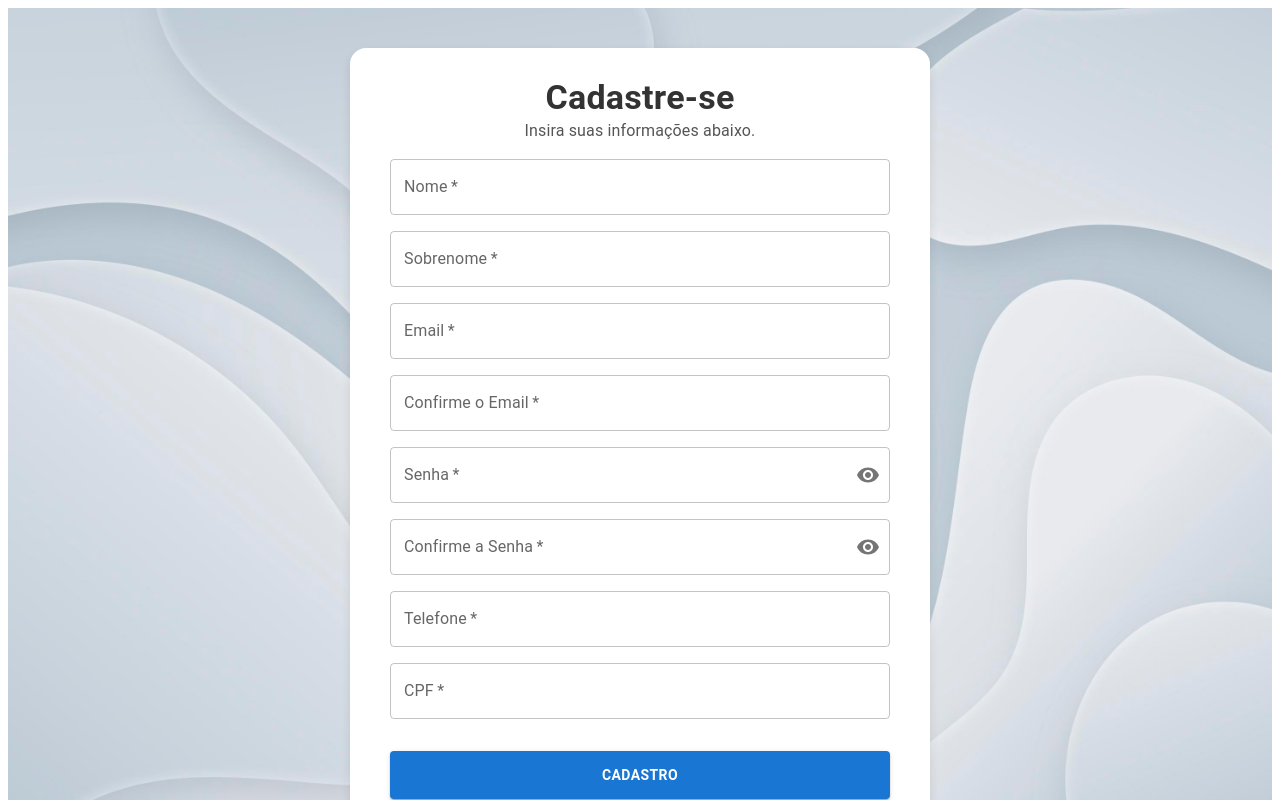
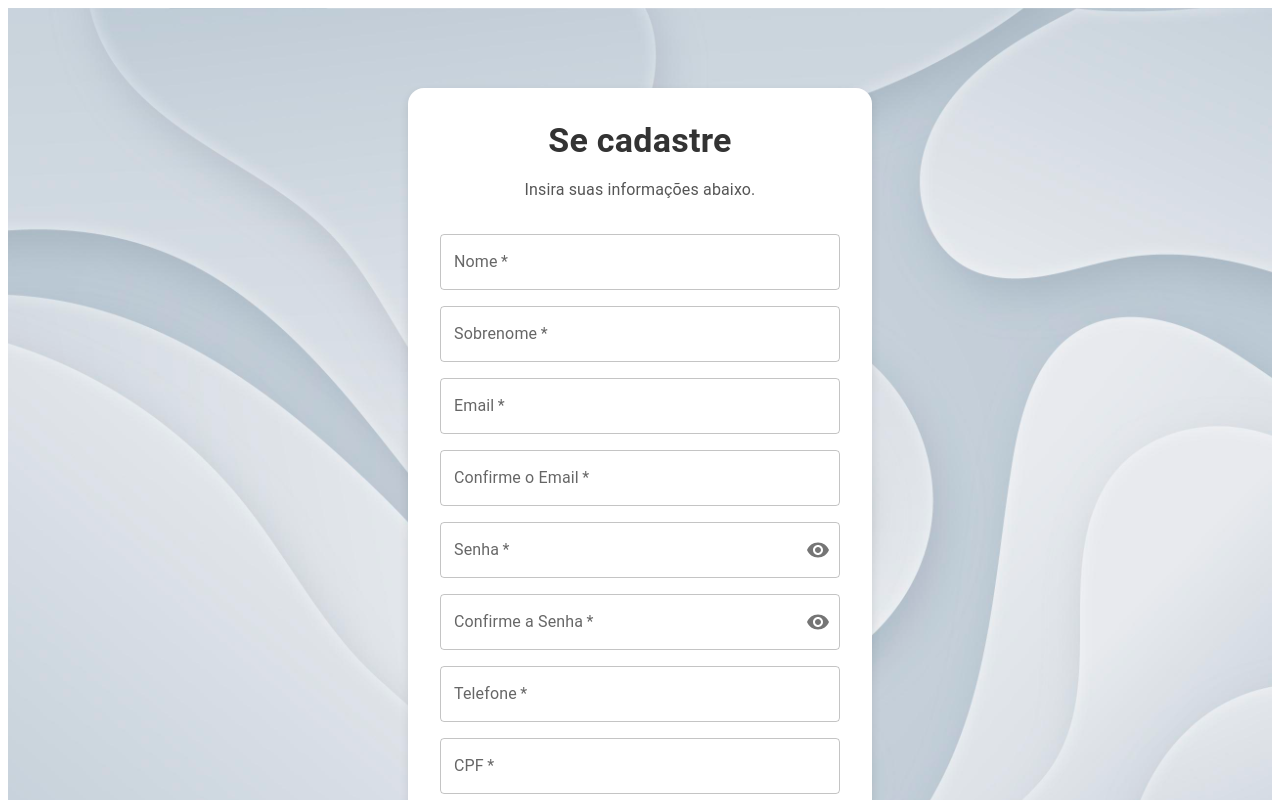
Before and after one commit to CarolRN1611/logcad-react, a React (Vite) app: page /cadastro in a window 1280 px wide. Shown: the top 800 px of the page. Built offline with nearby package versions, Linux system fonts and the light colour scheme.

Commit message:
correções

```diff
--- a/src/components/FormCadastro.jsx
+++ b/src/components/FormCadastro.jsx
@@ -11,7 +11,9 @@ import FormHelperText from '@mui/material/FormHelperText'; // Para usar com help
 import Visibility from '@mui/icons-material/Visibility';
 import VisibilityOff from '@mui/icons-material/VisibilityOff';
 import Button from '@mui/material/Button';
-import Swal from 'sweetalert2'
+import GoogleIcon from '@mui/icons-material/Google';
+import AppleIcon from '@mui/icons-material/Apple';
+import InstagramIcon from '@mui/icons-material/Instagram';
 import { useState } from 'react';
 import { useNavigate } from "react-router-dom";
 
@@ -29,7 +31,7 @@ function FormCadastro(){
   const [emailConfirmError, setEmailConfirmError] = useState(false);
   const [passwordError, setPasswordError] = useState(false);
   const [passwordConfirmError, setPasswordConfirmError] = useState(false);
-  const navigateLog = useNavigate();
+  const navegateCad = useNavigate();
 
   const handleClickShowPassword = () => setShowPassword((show) => !show);
 
@@ -64,24 +66,11 @@ function FormCadastro(){
       setPasswordConfirmError(true);
       return;
     }
-    Swal.fire({
-      title: 'Você tem certeza?',
-      text: "Deseja realmente realizar o cadastro?",
-      icon: 'warning',
-      showCancelButton: true,
-      confirmButtonText: 'Sim, cadastrar!',
-      cancelButtonText: 'Cancelar',
-    }).then((result) => {
-      if (result.isConfirmed) {
-        Swal.fire('Cadastro realizado!', '', 'success').then(() => {Login();});
-      } else {
-        Swal.fire('Cadastro cancelado', '', 'error');
-      }
-    });
+    alert('Cadastro realizado com sucesso!');
   };
 
-  function Login() {
-    navigateLog(`/`);
+  function Cadastro() {
+    navegateCad(`/cadastro`);
   }
 
   return (
@@ -92,34 +81,31 @@ function FormCadastro(){
         flexDirection: 'column',
         alignItems: 'center',
         justifyContent: 'center',
-      padding: 5,
-      width: '100%',
-      maxHeight: 700,
-      maxWidth: 500,
+        padding: 4,
+        width: '90%',
+        maxWidth: 400,
         backgroundColor: '#fff',
         borderRadius: 4,
         boxShadow: '0px 4px 10px rgba(0, 0, 0, 0.1)',
-      margin: '5vh auto',
-
+        margin: '10vh auto',
       }}
       noValidate
       autoComplete="off"
       onSubmit={handleSubmit}
     >
-
       <Typography
         variant="h4"
         sx={{
-          fontWeight: 'bold', color: '#333',mb:0
+          fontWeight: 'bold', color: '#333', mb: 2
         }}
       >
-        Cadastre-se
+        Se cadastre
       </Typography>
 
       <Typography
         variant="body1"
         sx={{
-          color: '#555', mb: 1
+          color: '#555', mb: 3
         }}
       >
         Insira suas informações abaixo.
@@ -247,7 +233,6 @@ function FormCadastro(){
         placeholder="Digite seu telefone"
       />
 
-
       <TextField
         sx={{ m: 1, width: '100%' }}
         required
@@ -270,6 +255,7 @@ function FormCadastro(){
         Cadastro
       </Button>
 
+
     </Box>
   );
 }
--- a/src/components/FormLogin.jsx
+++ b/src/components/FormLogin.jsx
@@ -14,7 +14,9 @@ import Button from '@mui/material/Button';
 import GoogleIcon from '@mui/icons-material/Google';
 import AppleIcon from '@mui/icons-material/Apple';
 import InstagramIcon from '@mui/icons-material/Instagram';
-import Swal from 'sweetalert2'
+import Swal from "sweetalert2";
+
+
 import { useState } from 'react';
 import { useNavigate } from "react-router-dom";
 
@@ -78,7 +80,7 @@ function FormLogin() {
     navigateCad(`/cadastro`);
   }
   function Recuperarsenha() {
-    navegateCad(`/recuperar-senha`);
+    navigateCad(`/recuperar-senha`);
   }
 
   return (
```
Lines whose indentation alone changed are shown as unchanged.
